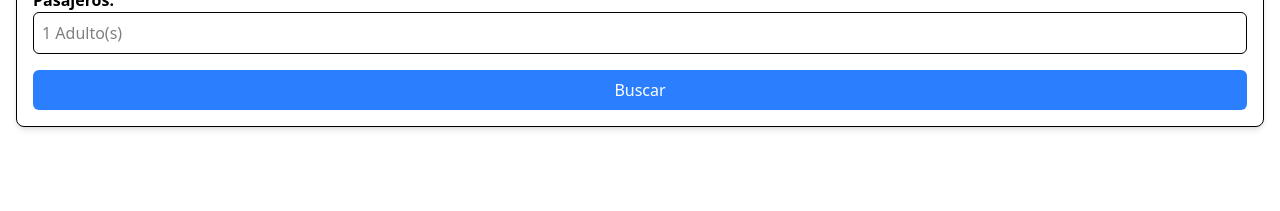
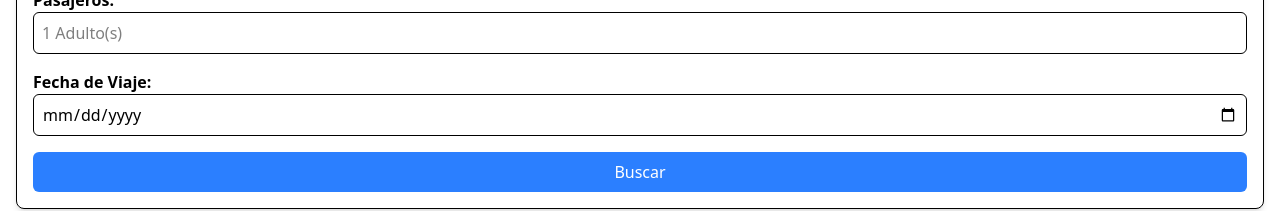
Before and after one commit to AlexisJoselyn/tornado-bus, a React (Create React App) app: page / in a window 1280 px wide. Shown: the part 362-573 px from the top of the page. Built offline with nearby package versions, Linux system fonts and the light colour scheme; no server answers.

Commit message:
feat: add date field to form

```diff
--- a/src/components/form/TripForm.tsx
+++ b/src/components/form/TripForm.tsx
@@ -211,6 +211,17 @@ export const TripForm = () => {
         )}
       </div>
 
+      <div>
+        <label className="block font-semibold">Fecha de Viaje:</label>
+        <input
+          type="date"
+          {...register('date')}
+          className="border p-2 w-full rounded-md"
+          min={today.toISOString().split('T')[0]}
+        />
+        {errors.date && <p className="text-red-500 text-sm">{errors.date.message}</p>}
+      </div>
+
       <button
         type="submit"
         className="bg-blue-500 text-white p-2 rounded-md hover:bg-blue-700 transition"
```
